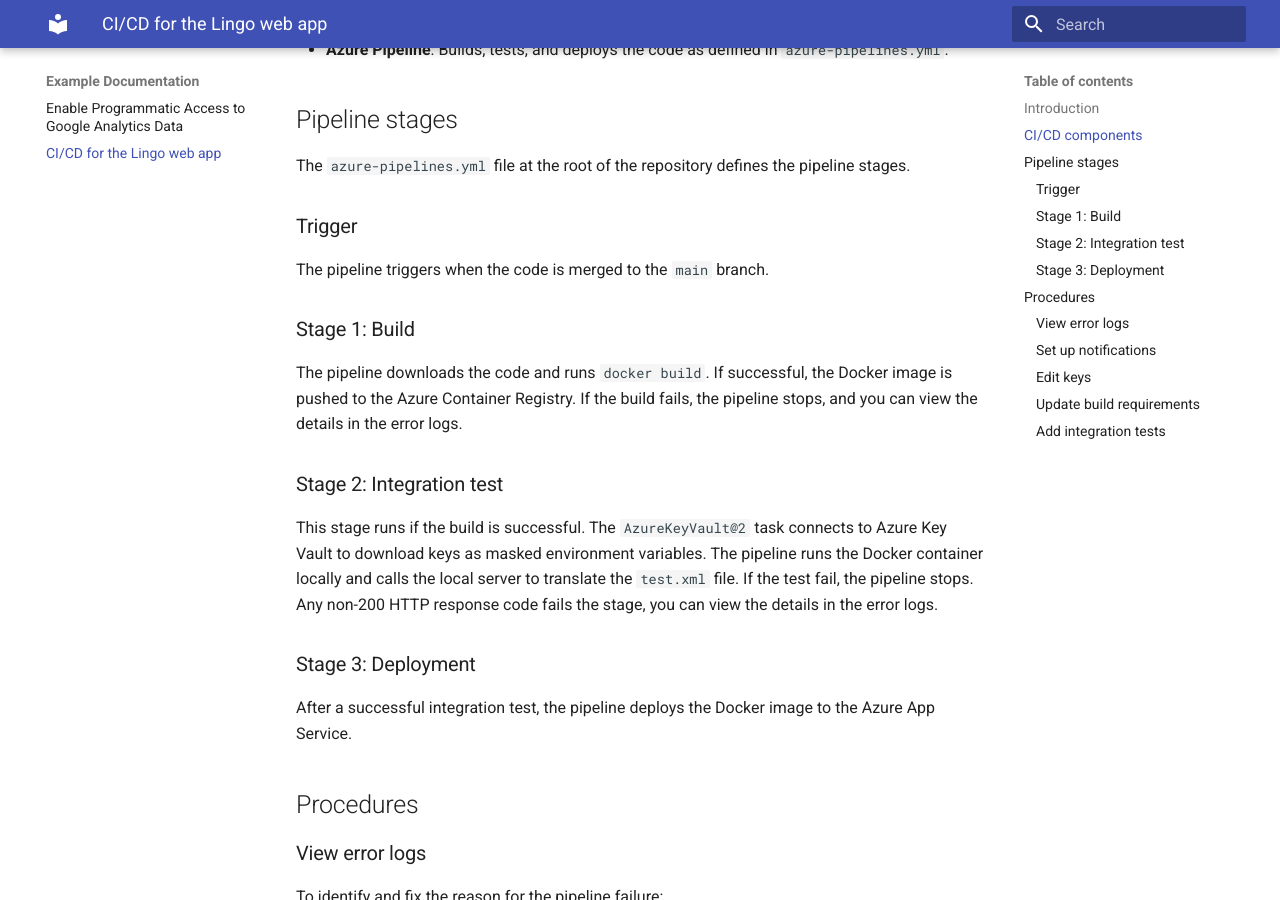
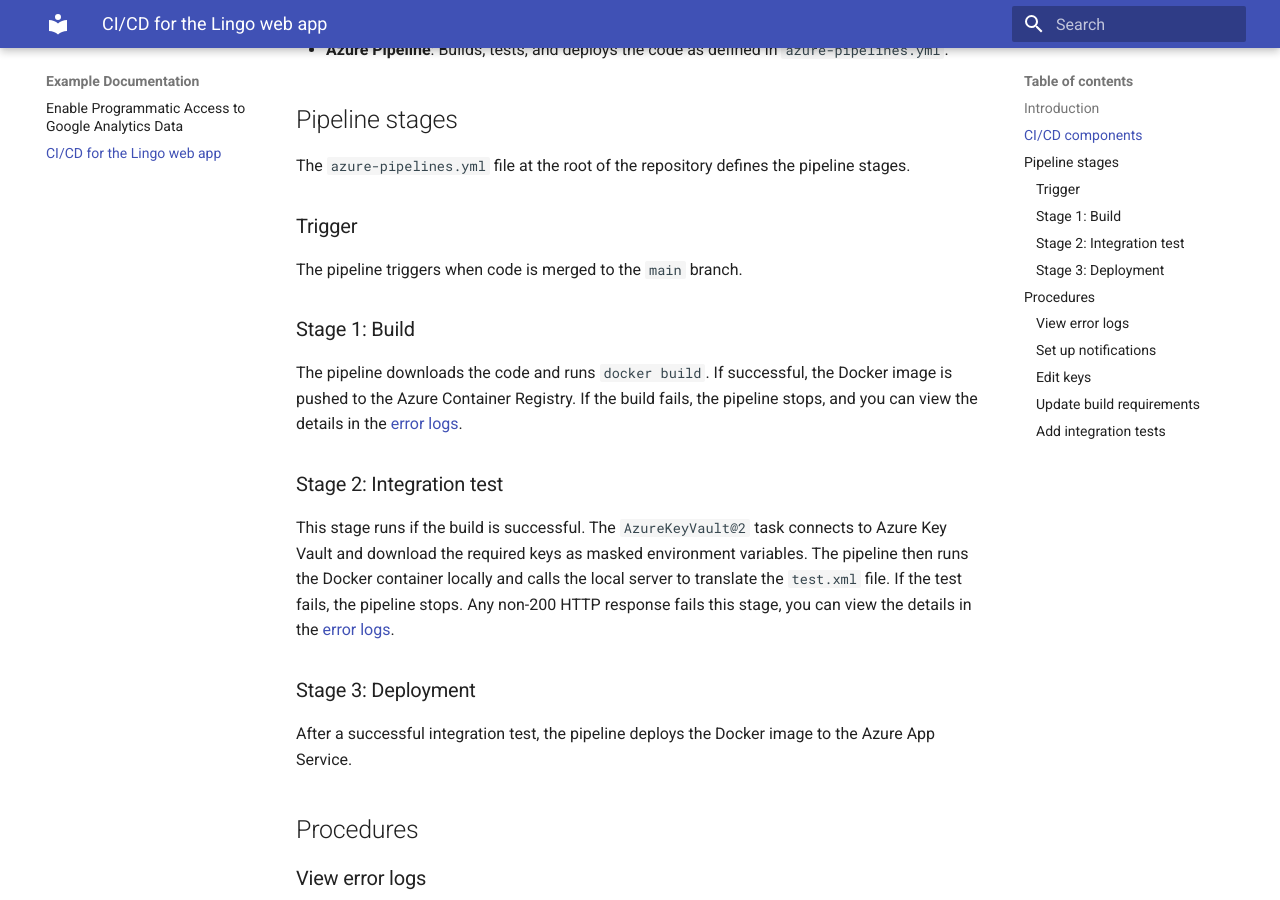
Before and after one commit to SannaBerg/docs-example, an MkDocs documentation site: the page built from docs/webb-app-ci-cd.md, in a window 1280 px wide and 900 px high, scrolled down 733 px. Built offline with MkDocs 1.6.1 and Material for MkDocs 9.7.7, drawn with Linux system fonts in a browser that asks for light colours.

Commit message:
Update webb-app-ci-cd.md

```diff
--- a/docs/webb-app-ci-cd.md
+++ b/docs/webb-app-ci-cd.md
@@ -22,15 +22,15 @@
 
 ### Trigger
 
-The pipeline triggers when the code is merged to the `main` branch.
+The pipeline triggers when code is merged to the `main` branch.
 
 ### Stage 1: Build
 
-The pipeline downloads the code and runs `docker build`. If successful, the Docker image is pushed to the Azure Container Registry. If the build fails, the pipeline stops, and you can view the details in the error logs.
+The pipeline downloads the code and runs `docker build`. If successful, the Docker image is pushed to the Azure Container Registry. If the build fails, the pipeline stops, and you can view the details in the [error logs](#view-error-logs).
 
 ### Stage 2: Integration test
 
-This stage runs if the build is successful. The `AzureKeyVault@2` task connects to Azure Key Vault to download keys as masked environment variables. The pipeline runs the Docker container locally and calls the local server to translate the `test.xml` file. If the test fail, the pipeline stops. Any non-200 HTTP response code fails the stage, you can view the details in the error logs.
+This stage runs if the build is successful. The `AzureKeyVault@2` task connects to Azure Key Vault and download the required keys as masked environment variables. The pipeline then runs the Docker container locally and calls the local server to translate the `test.xml` file. If the test fails, the pipeline stops. Any non-200 HTTP response fails this stage, you can view the details in the [error logs](#view-error-logs).
 
 ### Stage 3: Deployment
 
```
